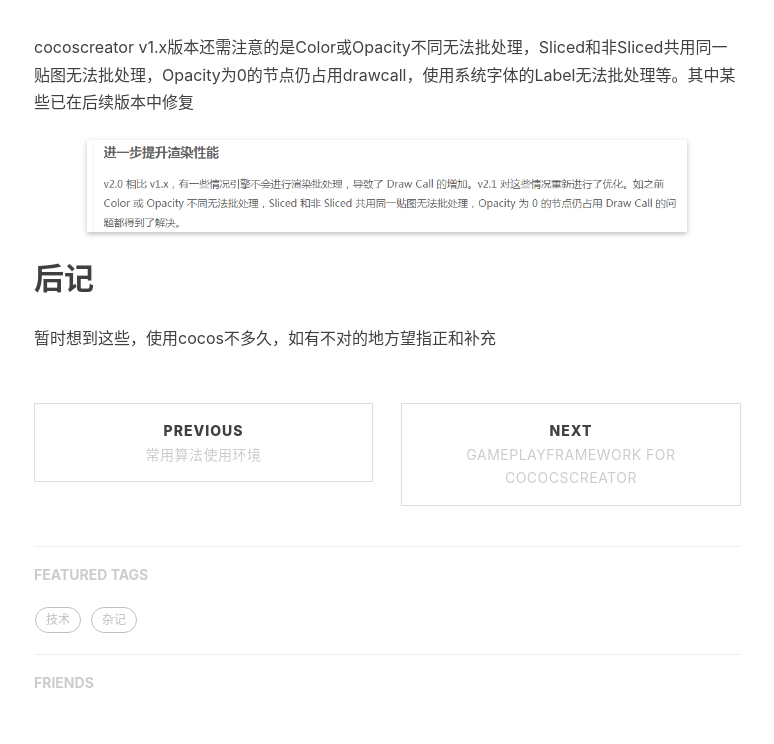
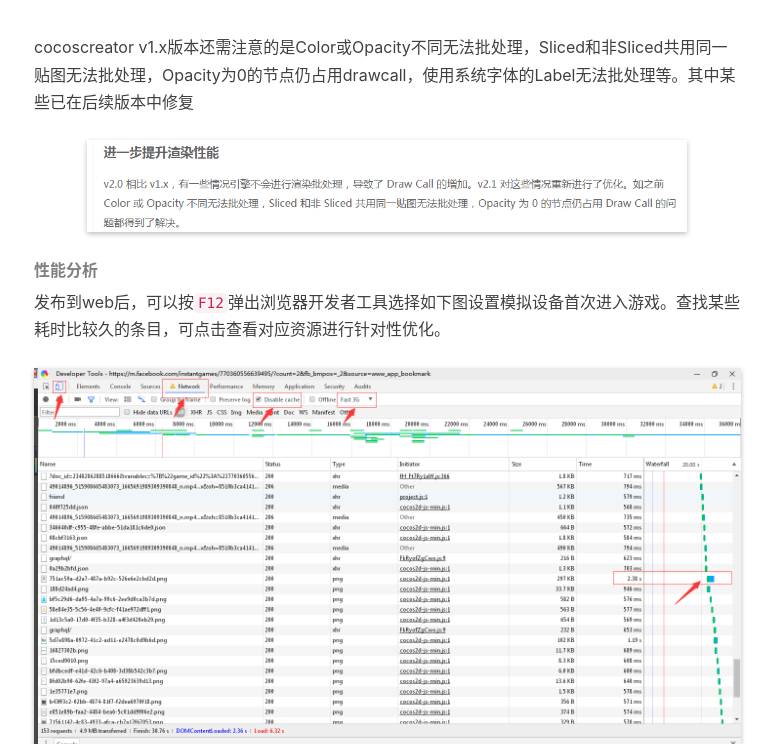
Before and after one commit to huangx916/huangx916.github.io, a Jekyll site: the page built from _posts/2018-12-04-cocos.markdown, in a window 1280 px wide and 900 px high, scrolled down 5654 px, cut to the strip 0-744 px from the top of the window. Shown: the whole strip, without its empty margins (231-1005 px from the left). Built offline with Jekyll 4.4.1, drawn with Linux system fonts in a browser that asks for light colours; nearby versions of some CDN libraries; comment, search, counter and statistics services are not loaded.

Commit message:
update cocos note

```diff
--- a/_posts/2018-12-04-cocos.markdown
+++ b/_posts/2018-12-04-cocos.markdown
@@ -104,6 +104,9 @@
 cocoscreator v1.x版本还需注意的是Color或Opacity不同无法批处理，Sliced和非Sliced共用同一贴图无法批处理，Opacity为0的节点仍占用drawcall，使用系统字体的Label无法批处理等。其中某些已在后续版本中修复
 <img class="shadow" src="/img/in-post/cocos/5.png" width="600">
 
+###### 性能分析
+发布到web后，可以按`F12`弹出浏览器开发者工具选择如下图设置模拟设备首次进入游戏。查找某些耗时比较久的条目，可点击查看对应资源进行针对性优化。
+<img class="shadow" src="/img/in-post/cocos/6.png" width="1000">
 
 ## 后记
 暂时想到这些，使用cocos不多久，如有不对的地方望指正和补充
```
Also changed, not shown: img/in-post/cocos/6.png (added).
